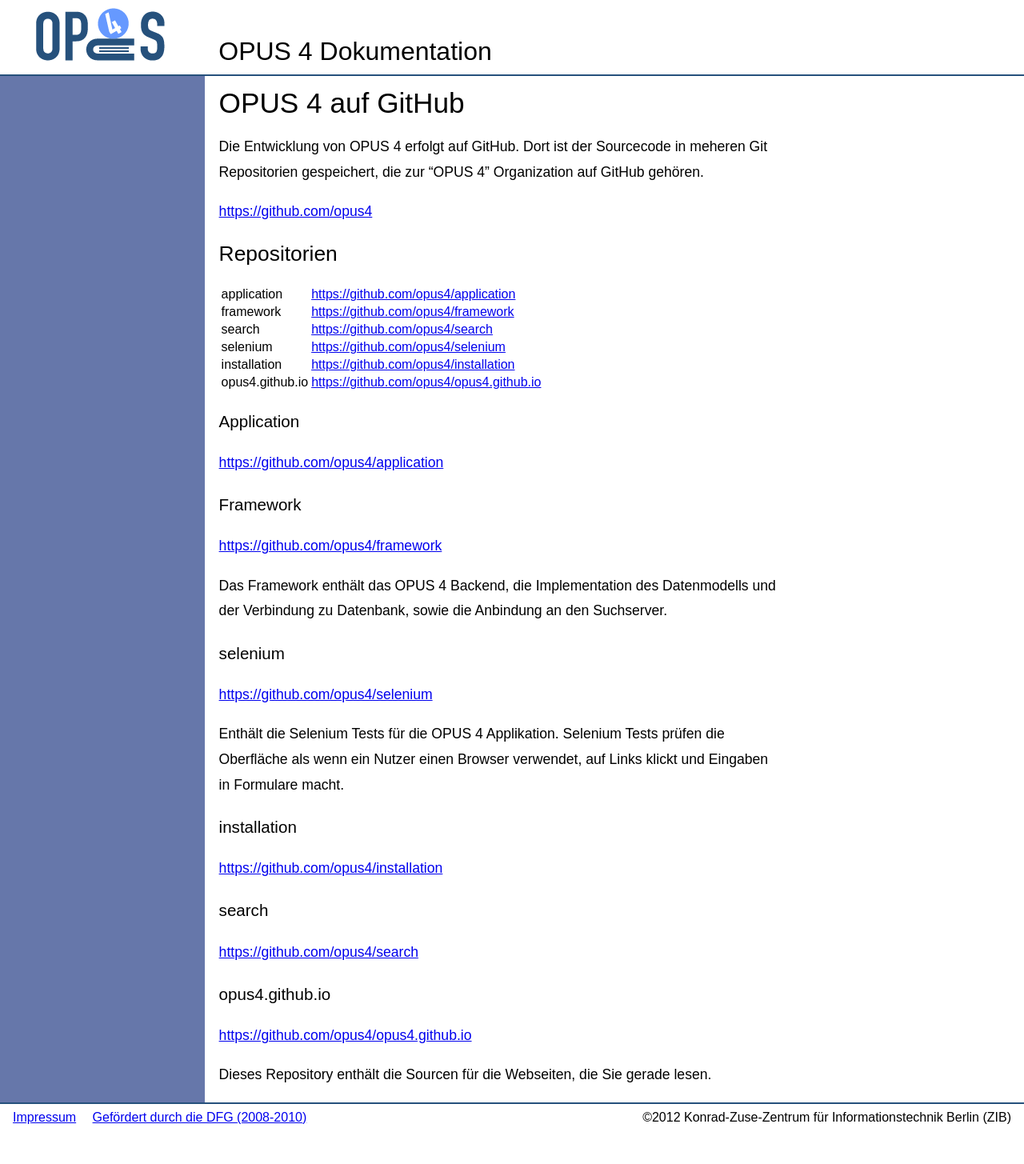
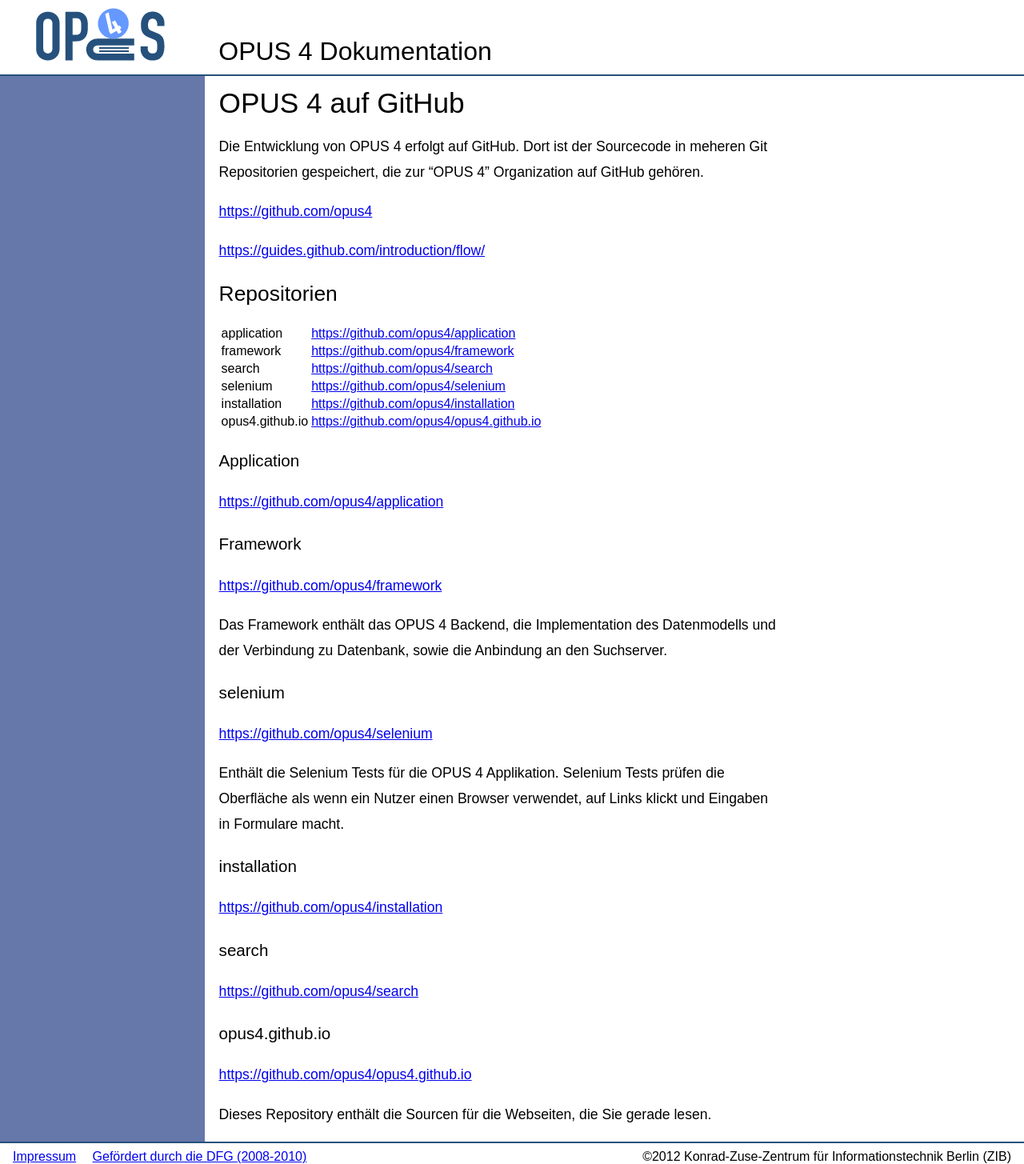
Before and after one commit to OPUS4/opus4.github.io, a Jekyll site: the page built from development/github.md, in a window 1280 px wide. Shown: the whole page at 80% size. Built offline with Jekyll 4.4.1, drawn with Linux system fonts in a browser that asks for light colours; before the commit the page ends 1406 px from its top, so only the background shows below that.

Commit message:
Added link to GitHub documentation for workflow.

```diff
--- a/development/github.md
+++ b/development/github.md
@@ -8,6 +8,8 @@
 "OPUS 4" Organization auf GitHub gehören.
 
  <https://github.com/opus4>
+
+ <https://guides.github.com/introduction/flow/>
 
 ## Repositorien
 
```
